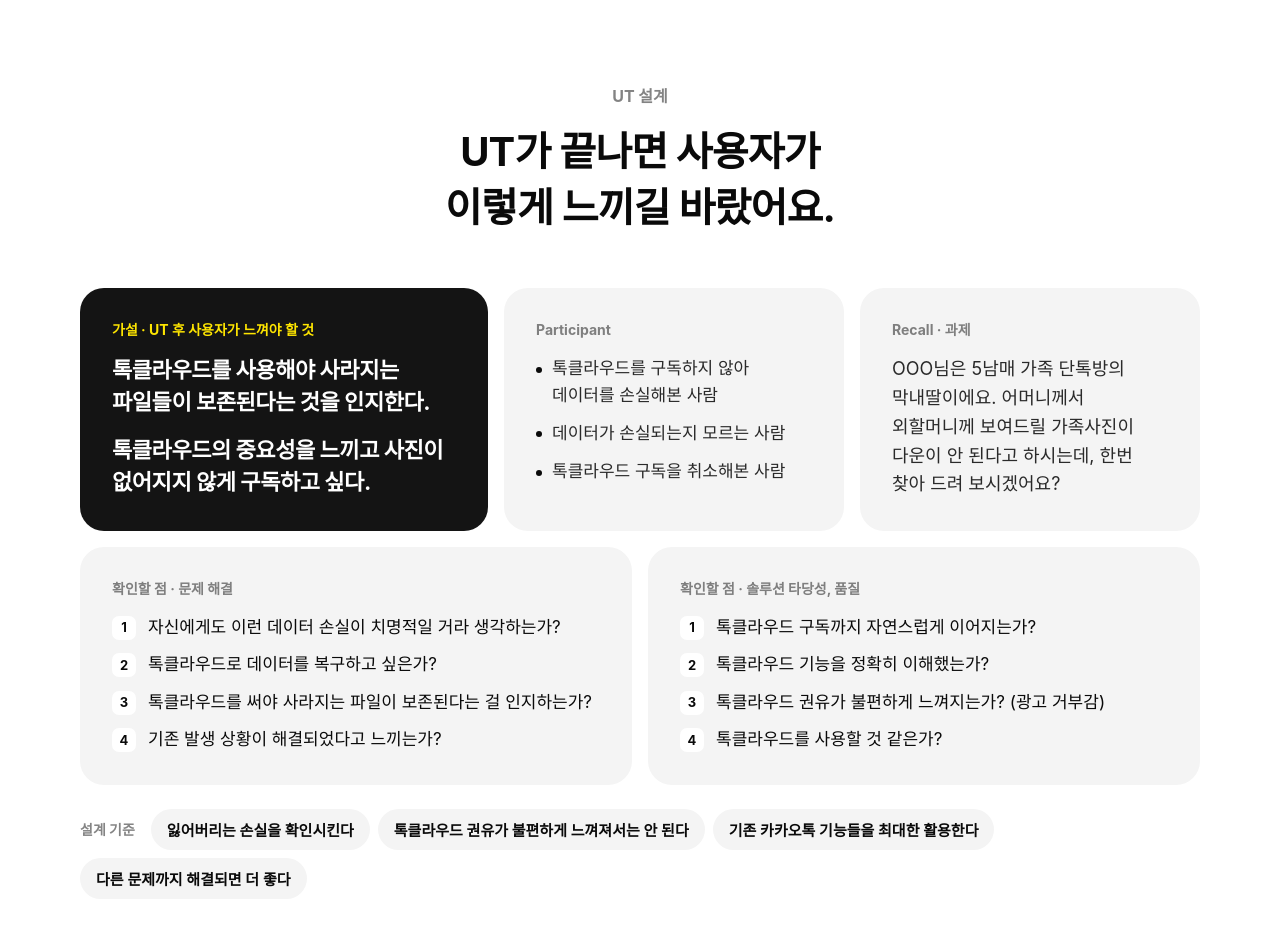
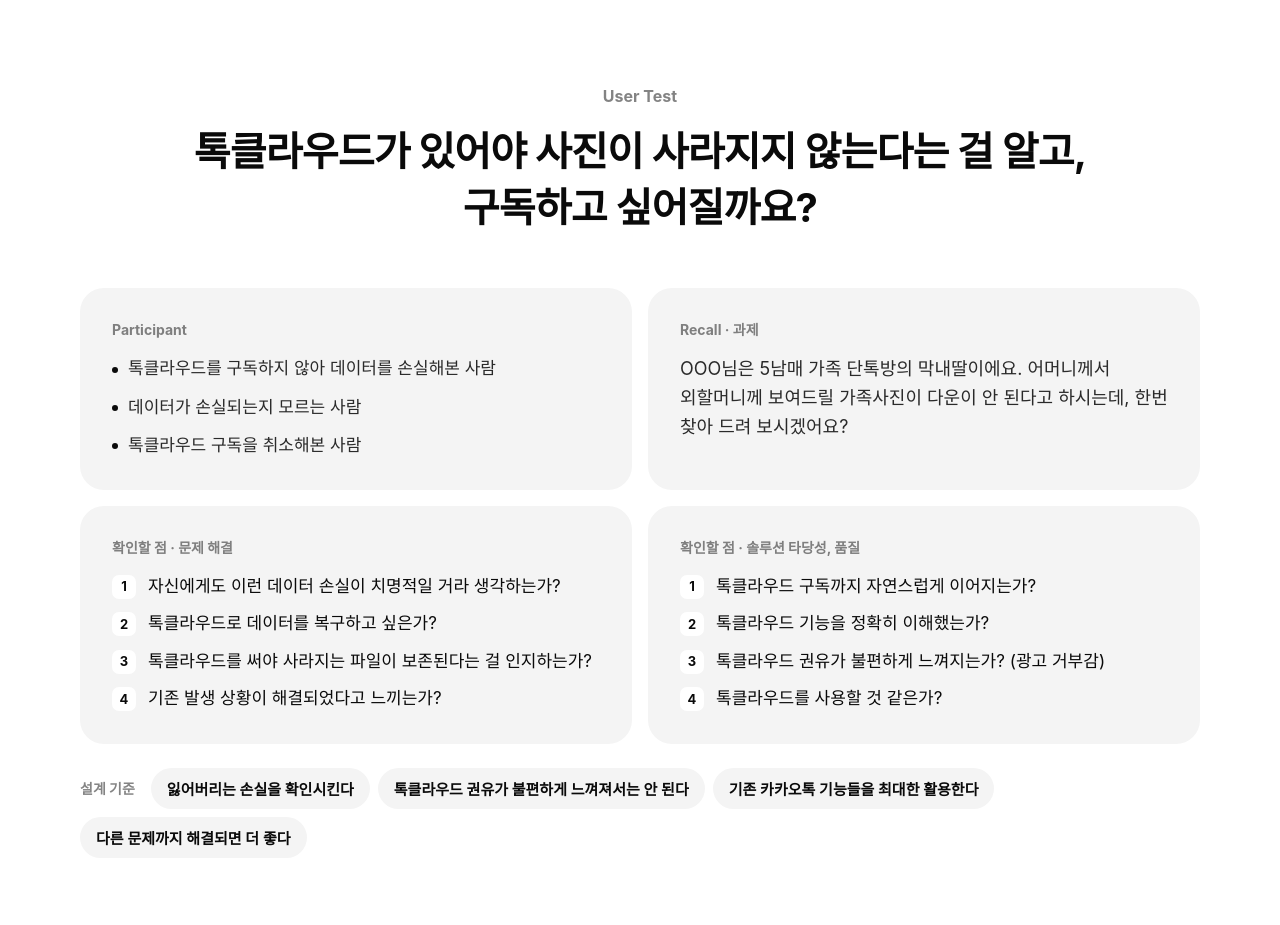
Before and after one commit to Ssio9X/talkdrawer-prototype, a plain HTML site: page landing-2/index.html in a window 1280 px wide. Shown: the part 1920-2845 px from the top of the page. Drawn offline with Linux system fonts and the light colour scheme.

Commit message:
랜딩 2차: UT 섹션 소제목 User Test, 가설을 한 문장 제목으로, 카드 2×2
Co-Authored-By: Claude Opus 5.5 <noreply@anthropic.com>

```diff
--- a/landing-2/index.html
+++ b/landing-2/index.html
@@ -391,7 +391,7 @@ footer .wrap{display:flex;justify-content:space-between;gap:24px;flex-wrap:wrap}
 /* ===== Figma 551:14809 과정 (UT 설계 · Solution 1·2 · Found) ===== */
 .sx-head:not(.c) h2{max-width:none}
 .ut{background:#f4f4f4;padding:160px 0}
-.ut-top{display:grid;grid-template-columns:1.2fr 1fr 1fr;gap:16px;margin-top:52px}
+.ut-top{display:grid;grid-template-columns:1fr 1fr;gap:16px;margin-top:52px}
 .ut-check{display:grid;grid-template-columns:1fr 1fr;gap:16px;margin-top:16px}
 .uc{background:#fff;border-radius:24px;padding:32px;display:flex;flex-direction:column;gap:16px}
 .uc.dark{background:#141414;color:#fff}
@@ -496,15 +496,10 @@ footer .wrap{display:flex;justify-content:space-between;gap:24px;flex-wrap:wrap}
   </div>
 </div></section>
 
-<!-- 4 UT 설계 · Figma 551:16640 -->
+<!-- 4 User Test · Figma 551:16640 -->
 <section class="ut" id="process"><div class="sx">
-  <div class="sx-head c rv"><p class="sx-k">UT 설계</p><h2>UT가 끝나면 사용자가<br>이렇게 느끼길 바랐어요.</h2></div>
+  <div class="sx-head c rv"><p class="sx-k">User Test</p><h2>톡클라우드가 있어야 사진이 사라지지 않는다는 걸 알고,<br>구독하고 싶어질까요?</h2></div>
   <div class="ut-top rv">
-    <div class="uc dark">
-      <p class="uc-k">가설 · UT 후 사용자가 느껴야 할 것</p>
-      <p class="uc-big">톡클라우드를 사용해야 사라지는 파일들이 보존된다는 것을 인지한다.</p>
-      <p class="uc-big">톡클라우드의 중요성을 느끼고 사진이 없어지지 않게 구독하고 싶다.</p>
-    </div>
     <div class="uc">
       <p class="uc-k">Participant</p>
       <ul class="uc-list"><li>톡클라우드를 구독하지 않아 데이터를 손실해본 사람</li><li>데이터가 손실되는지 모르는 사람</li><li>톡클라우드 구독을 취소해본 사람</li></ul>
@@ -513,8 +508,6 @@ footer .wrap{display:flex;justify-content:space-between;gap:24px;flex-wrap:wrap}
       <p class="uc-k">Recall · 과제</p>
       <p class="uc-p">OOO님은 5남매 가족 단톡방의 막내딸이에요. 어머니께서 외할머니께 보여드릴 가족사진이 다운이 안 된다고 하시는데, 한번 찾아 드려 보시겠어요?</p>
     </div>
-  </div>
-  <div class="ut-check rv">
     <div class="uc">
       <p class="uc-k">확인할 점 · 문제 해결</p>
       <ol class="uc-num"><li>자신에게도 이런 데이터 손실이 치명적일 거라 생각하는가?</li><li>톡클라우드로 데이터를 복구하고 싶은가?</li><li>톡클라우드를 써야 사라지는 파일이 보존된다는 걸 인지하는가?</li><li>기존 발생 상황이 해결되었다고 느끼는가?</li></ol>
```
